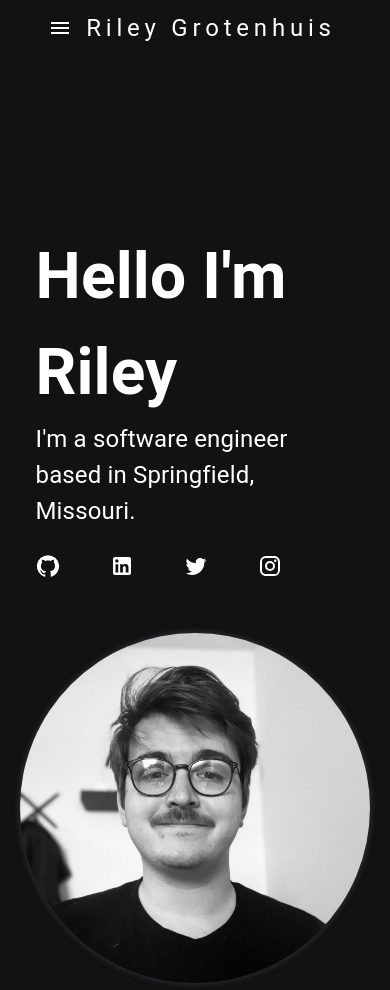
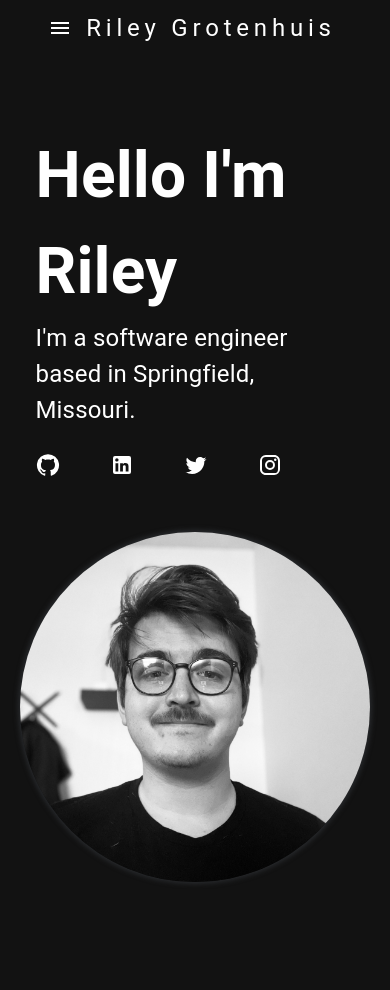
Before and after one commit to rileygrotenhuis/rileygrotenhuis.com, a Next.js app: page / in a window 390 px wide. After the commit the page ends 889 px from the top, so only its background shows below. Built offline with nearby package versions, Linux system fonts and the light colour scheme.

Commit message:
fix: improve responsiveness of home page 2.

```diff
--- a/app/layout.jsx
+++ b/app/layout.jsx
@@ -25,7 +25,6 @@ export default function RootLayout({ children }) {
 								sm: '80%',
 								xs: '90%',
 							},
-							marginTop: '25px'
 						}}
 					>
 						{children}
--- a/app/page.jsx
+++ b/app/page.jsx
@@ -17,7 +17,7 @@ export default function Home() {
 			spacing={6}
 			justifyContent="center"
 			sx={{
-				marginTop: '125px'
+				marginTop: '7.5%'
 			}}
 		>
 			<Grid item={9} sx={{ height: 'fit-content', margin: 'auto 0' }}>
```
